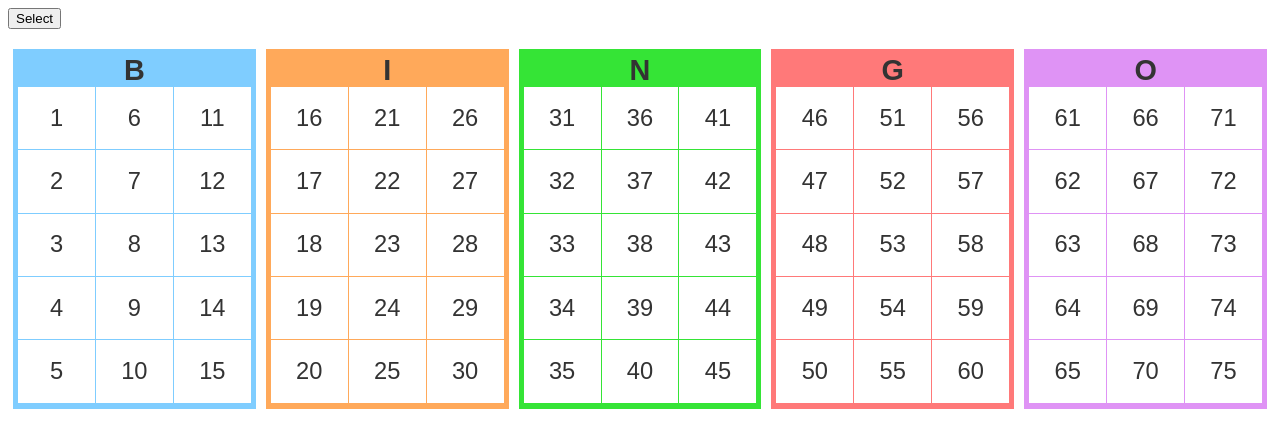
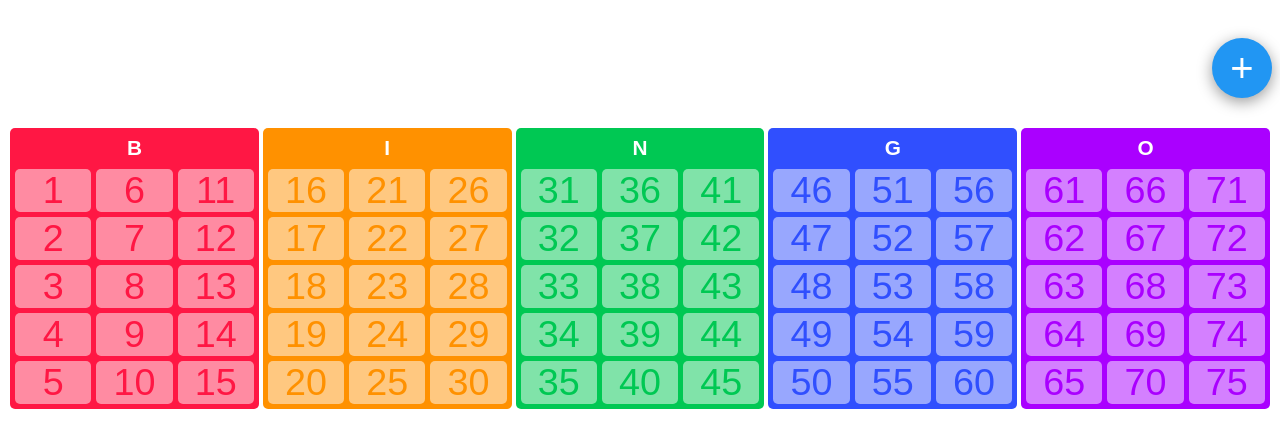
Before and after one commit to mkasumi/bingo, a website: page index.html in a window 1280 px wide. Drawn offline with Linux system fonts and the light colour scheme.

Commit message:
デザイン調整

```diff
--- a/index.html
+++ b/index.html
@@ -8,11 +8,15 @@
 </head>
 <body>
 <div id="app">
-  <div>
-    <button v-on:click="nextNum">Select</button>
-    <ol id="priviously-items" class="priviously-items">
-      <li v-for="num in nums">{{ num.text }}</li>
-    </ol>
+  <div class="controller">
+    <div class="controller-item">
+      <button v-on:click="nextNum" class="btn-add">+</button>
+    </div>
+    <div class="controller-item">
+      <ol id="previously-items" class="previously-items">
+        <li v-for="num in nums" :class="['previously-item--' + num.section]">{{ num.text }}</li>
+      </ol>
+    </div>
   </div>
 
   <div class="section__group">
@@ -61,7 +65,7 @@
     el: '#app',
     data: {
       items: items,
-      nums:[],
+      nums:['','','','',''],
       sections: ['B','I','N','G','O']
     },
     methods: {
@@ -74,12 +78,23 @@
               return false;
           }
 
-          app.nums.push({ text:selectedNums, selected:true});
+          if(selectedNums < 15) {
+           var sectionGroup = 'B';
+          } else if (selectedNums < 30) {
+            var sectionGroup = 'I';
+          } else if (selectedNums < 45) {
+            var sectionGroup = 'N';
+          } else if (selectedNums < 60) {
+            var sectionGroup = 'G';
+          } else if (selectedNums < 76) {
+            var sectionGroup = 'O';
+          }
+
+          app.nums.push({ text:selectedNums, selected:true, section: sectionGroup});
           app.items[selectedNums-1].selected = true;
 
-         if(count > 7) {
           app.nums.shift();
-         }
+
 
       }
     }
--- /dev/null
+++ b/scss/atoms/_button.scss
@@ -0,0 +1,16 @@
+.btn-add {
+    width: 60px;
+    height: 60px;
+    color: #FFF;
+    font-size: 40px;
+    border: 0;
+    border-radius: 50%;
+    box-shadow: 0px 4px 15px rgba(0,0,0,.4);
+    background-color: #2196f3;
+    &:hover {
+        box-shadow: 0px 6px 20px rgba(0,0,0,.6);
+    }
+    &:focus {
+        outline: 0;
+    }
+}
--- a/scss/atoms/_numbers.scss
+++ b/scss/atoms/_numbers.scss
@@ -6,18 +6,65 @@
   margin: 0;
   padding: 0;
   column-count: 3;
-  column-gap: 1px;
+  column-gap: 5px;
 }
 .numbers li {
-  margin: 0 0 1px;
-  padding: calc(10px + .6vw);
+  position: relative;
+  margin: 0 0 5px;
   text-align: center;
   //font-size: 28px;
-  font-size: calc(1em + .6vw);
+  font-size: calc(.6em + 2.2vw);
   background: #FFF;
-  //border-radius: 5px;
+  overflow: initial;
+  border-radius: 5px;
+  z-index: 1;
+  opacity: .5;
 
   &.active {
-    background: #CCC;
+    opacity: 1;
+    background: #FFF;
+
+    &:before {
+      content: '';
+      display: block;
+      position: absolute;
+      top: 0;
+      left: 0;
+      right: 0;
+      bottom: 0;
+      width: 100%;
+      height: 100%;
+      background-color: inherit;
+      border-radius: 50%;
+      transition: opacity .3s, transform .3s;
+      animation: pulse-animation 1s cubic-bezier(0.24, 0, 0.38, 1) 1 forwards;
+      z-index: -1
+    }
   }
 }
+
+.section--B {
+  .numbers li {
+    color: $color-B;
+  }
+}
+.section--I {
+  .numbers li {
+    color: $color-I;
+  }
+}
+.section--N {
+  .numbers li {
+    color: $color-N;
+  }
+}
+.section--G {
+  .numbers li {
+    color: $color-G;
+  }
+}
+.section--O {
+  .numbers li {
+    color: $color-O;
+  }
+}
--- a/scss/atoms/_previously.scss
+++ b/scss/atoms/_previously.scss
@@ -1,15 +1,59 @@
-.priviously-items {
+.previously-items {
   display: flex;
   list-style: none;
+  height: 100px;
   margin: 0 0 20px 0;
   padding: 0;
-  background: #EEE;
+  color: #FFF;
+  // background: #EEE;
   overflow: auto;
 
   li {
-    width:50px;
-    height: 50px;
+    display: flex;
+    justify-content: center;
+    align-items: center;
+    width:100px;
+    height: 100px;
+    margin: 0 5px;
+    font-size: 50px;
+    text-align: center;
     border-radius: 50%;
-    background: #CCC;
+
+    &:nth-child(1) {
+      opacity: 0.1;
+    }
+
+    &:nth-child(2) {
+      opacity: 0.3;
+    }
+
+    &:nth-child(3) {
+      opacity: 0.6;
+    }
+
+    &:nth-child(4) {
+      opacity: 0.9;
+    }
+
   }
 }
+
+.previously-item--B {
+  background: $color-B;
+}
+
+.previously-item--I {
+  background: $color-I;
+}
+
+.previously-item--N {
+  background: $color-N;
+}
+
+.previously-item--G {
+  background: $color-G;
+}
+
+.previously-item--O {
+  background: $color-O;
+}
--- a/scss/atoms/_sections.scss
+++ b/scss/atoms/_sections.scss
@@ -3,27 +3,31 @@
 }
 .section {
   flex: 5 0 0;
-  margin: 0 5px;
-  padding: 5px;
+  margin: 0 2px;
+  padding: 5px 5px 0 5px;
+  border-radius: 5px;
 }
 .section-title {
   margin: 0;
-  font-size: calc(1em + 1vw);
+  padding: 5px 0 10px;
+  color: #FFF;
+  font-size: calc(.5em + 1vw);
   text-align: center;
+  line-height: 1;
 }
 
 .section--B {
-  background: #7fcdff;
+  background: $color-B;
 }
 .section--I {
-  background: #ffa95a;
+  background: $color-I;
 }
 .section--N {
-  background: #35e436;
+  background: $color-N;
 }
 .section--G {
-  background: #ff7979;
+  background: $color-G;
 }
 .section--O {
-  background: #df93f5;
+  background: $color-O;
 }
--- a/scss/bingo.scss
+++ b/scss/bingo.scss
@@ -8,14 +8,16 @@
 // ベース
 @import "foundation/font-awesome/font-awesome";
 @import "foundation/base";
+@import "foundation/animation";
 
 // Atomic
+@import "atoms/button";
+@import "atoms/numbers";
 @import "atoms/previously";
-@import "atoms/numbers";
 @import "atoms/sections";
 
 //// Molecules
-//@import "molecules/";
+@import "molecules/controller";
 //
 //// Organizms
 //@import "organizms/";
--- /dev/null
+++ b/scss/foundation/_animation.scss
@@ -0,0 +1,16 @@
+@keyframes pulse-animation {
+    0% {
+        opacity: 1;
+        transform: scale(1)
+    }
+
+    50% {
+        opacity: 0;
+        transform: scale(1.5)
+    }
+
+    100% {
+        opacity: 0;
+        transform: scale(1.5)
+    }
+}
--- a/scss/foundation/_variables.scss
+++ b/scss/foundation/_variables.scss
@@ -30,9 +30,6 @@ $breakpoint-xl-max: ($breakpoint-xl-min - 1); //1439px
 //　フォント
 // ------------------------------
 $font-base                        : "游ゴシック", YuGothic, "ヒラギノ角ゴ pro", "Hiragino Kaku Gothic Pro", "メイリオ", "Meiryo", sans-serif;
-$font-heading                     : TsukuOldGothicStd-B, sans-serif;
-$font-heading-label               : TsukuARdGothicStd-B, sans-serif;
-$font-point                       : TsukuARdGothicStd-B, sans-serif; // 迷ったらこのフォント使う
 
 // ------------------------------
 //　ファイルのパス
@@ -43,60 +40,13 @@ $root-theme-img                   : '/themes/takisada/images/'; // 画像のパ
 // ------------------------------
 //　カラー
 // ------------------------------
-// 背景色
-$bg-color                         : #fff;
 
-// プライマリーカラー
-$primary-color                    : #ffd93c;
-// セカンダリーカラー
-$secondary-color                  : #333;
-// ベースカラー
-$base-color                       : #ffed1f;
-
-$fav-color                        : #d0011b;
+$color-B                        : #FF1744;
+$color-I                        : #FF9100;
+$color-N                        : #00C853;
+$color-G                        : #304FFE;
+$color-O                        : #AA00FF;
 
 // ボタン
 $btn-color                        : #333;
 $btn-active-color                 : #000;
-
-// 各sns色
-$facebook-color                   : #3b5999;
-$twitter-color                    : #55acee;
-$gplus-color                      : #dd4b39;
-$youtube-color                    : #cd201f;
-
-// ------------------------------
-//　ヘッダー
-// ------------------------------
-$sp-header-height                  : 60px;
-
-// ------------------------------
-//　エントリー
-// ------------------------------
-$entry-margin-bottom              : 25px;
-
-$entry-element-margin-bottom-sm   : 10px !default;
-$entry-element-margin-bottom-md   : 25px !default;
-$entry-element-margin-bottom-lg   : 30px !default;
-
-// ------------------------------
-//　スライダー
-// ------------------------------
-$main-slider-height-mobile        : 300px;
-$main-slider-height-desktop       : 450px;
-
-
-// ------------------------------
-//　カードレイアウト
-// ------------------------------
-$card-grid-space: 30px;
-
-// ------------------------------
-//　ギャラリー
-// ------------------------------
-$gallery-grid-space: 20px;
-
-// ------------------------------
-//　サムネイル
-// ------------------------------
-$thumbnail-grid-space: 30px;
--- /dev/null
+++ b/scss/molecules/_controller.scss
@@ -0,0 +1,9 @@
+.controller {
+    display: flex;
+    flex-direction: row-reverse;
+}
+.controller-item {
+    display: flex;
+    justify-content: center;
+    align-items: center;
+}
```
Also changed, not shown: css/bingo.css, css/bingo.min.css.
